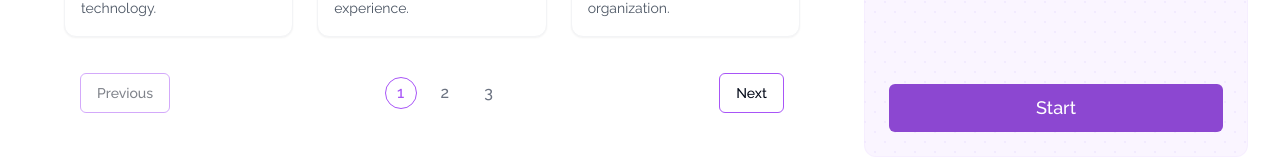
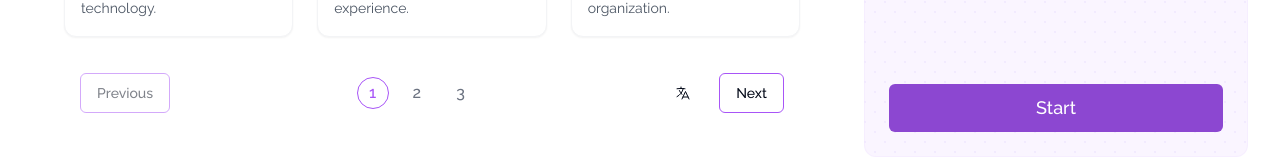
Before and after one commit to singularitybridge/sb-realtime-slideshow-ai, a Next.js app: page / in a window 1280 px wide. Shown: the part 620-783 px from the top of the page. Built offline with nearby package versions, Linux system fonts and the light colour scheme.

Commit message:
Add language store and integrate translations into AvatarInfo and BroadcastButton components

```diff
--- a/app/page.tsx
+++ b/app/page.tsx
@@ -14,8 +14,13 @@ import { WandButton } from "@/components/wand-button"
 import { motion } from "framer-motion"
 import { useToolsFunctions } from "@/hooks/use-tools"
 import { SecuritySlides } from "@/components/security-slides"
+import { useLanguageStore } from "@/hooks/use-language-store"
+import { translations } from "@/lib/translations"
 
 const App: React.FC = () => {
+  const { language } = useLanguageStore()
+  const t = translations[language]
+
   const [agentConfig, setAgentConfig] = useState<AgentConfig>(() => {
     const stored = typeof window !== 'undefined' ? localStorage.getItem('agentConfig') : null
     return stored ? JSON.parse(stored) : {
@@ -57,7 +62,7 @@ const App: React.FC = () => {
   }, [registerFunction, toolsFunctions])
 
   return (
-    <main className="h-screen p-8">
+    <main className="h-screen p-8" dir={language === 'he' ? 'rtl' : 'ltr'}>
       <div className="h-full grid grid-cols-3 gap-8">
         <motion.div
           className="col-span-2 overflow-hidden"
@@ -88,7 +93,7 @@ const App: React.FC = () => {
               <>
                 <div className="h-px bg-border my-6" />
                 <div className="flex items-center justify-between mb-4">
-                  <h2 className="text-xl font-light">Conversation</h2>
+                  <h2 className="text-xl font-light">{t.sections.conversation}</h2>
                   {isSessionActive && (
                     <div className="flex gap-2">
                       <MuteButton audioStream={audioStreamRef.current} />
--- a/components/avatar-info.tsx
+++ b/components/avatar-info.tsx
@@ -12,6 +12,8 @@ import { Textarea } from "@/components/ui/textarea"
 import { Label } from "@/components/ui/label"
 import { useEffect, useState } from "react"
 import { systemPrompt } from "@/config/openai"
+import { useLanguageStore } from "@/hooks/use-language-store"
+import { translations } from "@/lib/translations"
 
 export interface AgentConfig {
   name: string;
@@ -33,6 +35,8 @@ interface AvatarInfoProps {
 export function AvatarInfo({ onConfigChange, hideEdit = false }: AvatarInfoProps) {
   const [config, setConfig] = useState<AgentConfig>(defaultConfig)
   const [open, setOpen] = useState(false)
+  const { language } = useLanguageStore()
+  const t = translations[language]
 
   useEffect(() => {
     const stored = localStorage.getItem('agentConfig')
@@ -70,7 +74,7 @@ export function AvatarInfo({ onConfigChange, hideEdit = false }: AvatarInfoProps
         <Dialog open={open} onOpenChange={setOpen}>
           <DialogTrigger asChild>
             <Button variant="outline" size="sm">
-              Edit
+              {t.buttons.edit}
             </Button>
           </DialogTrigger>
           <DialogContent className="sm:max-w-[425px]">
--- a/components/broadcast-button.tsx
+++ b/components/broadcast-button.tsx
@@ -2,6 +2,8 @@ import { Button } from "@/components/ui/button"
 import { Input } from "@/components/ui/input"
 import { Square, Loader2 } from "lucide-react"
 import { useState, KeyboardEvent, useEffect } from "react"
+import { useLanguageStore } from "@/hooks/use-language-store"
+import { translations } from "@/lib/translations"
 
 interface BroadcastButtonProps {
   isSessionActive: boolean
@@ -13,6 +15,8 @@ export function BroadcastButton({ isSessionActive, onClick, dataChannel }: Broad
   const [inputText, setInputText] = useState("")
   const [isChannelReady, setIsChannelReady] = useState(false)
   const [isLoading, setIsLoading] = useState(false)
+  const { language } = useLanguageStore()
+  const t = translations[language]
 
   useEffect(() => {
     if (!dataChannel) {
@@ -99,22 +103,22 @@ export function BroadcastButton({ isSessionActive, onClick, dataChannel }: Broad
         {isLoading ? (
           <>
             <Loader2 className="h-5 w-5 animate-spin" />
-            Starting...
+            {t.buttons.starting}
           </>
         ) : (
-          "Start"
+          t.buttons.start
         )}
       </Button>
     )
   }
 
   return (
-    <div className="flex gap-2 w-full">
+    <div className="flex gap-2 w-full" dir={language === 'he' ? 'rtl' : 'ltr'}>
       <Input
         value={inputText}
         onChange={(e) => setInputText(e.target.value)}
         onKeyPress={handleKeyPress}
-        placeholder={isChannelReady ? "Type your message..." : "Connecting..."}
+        placeholder={isChannelReady ? t.input.placeholder : t.input.connecting}
         disabled={!isChannelReady}
         className="flex-1 py-6 text-lg disabled:opacity-50"
       />
@@ -124,6 +128,7 @@ export function BroadcastButton({ isSessionActive, onClick, dataChannel }: Broad
         onClick={handleSubmit}
         disabled={!isChannelReady || !inputText.trim()}
         className="py-6"
+        aria-label={t.buttons.send}
       >
         <svg xmlns="http://www.w3.org/2000/svg" viewBox="0 0 24 24" fill="none" stroke="currentColor" strokeWidth="2" strokeLinecap="round" strokeLinejoin="round" className="h-5 w-5">
           <path d="m3 3 3 9-3 9 19-9Z" />
@@ -134,6 +139,7 @@ export function BroadcastButton({ isSessionActive, onClick, dataChannel }: Broad
         size="icon"
         onClick={onClick}
         className="py-6"
+        aria-label={t.buttons.stop}
       >
         <Square className="h-5 w-5" />
       </Button>
--- a/components/security-slides.tsx
+++ b/components/security-slides.tsx
@@ -1,7 +1,10 @@
-import React, { useEffect } from 'react';
+import React, { useEffect, useMemo } from 'react';
 import { useSlideStore } from '@/hooks/use-slides-store';
 import { Button } from './ui/button';
 import { motion, AnimatePresence } from 'framer-motion';
+import { translations } from '@/lib/translations';
+import { useLanguageStore } from '@/hooks/use-language-store';
+import { LanguageIcon } from '@heroicons/react/24/outline';
 import {
   MicrophoneIcon,
   ArrowPathRoundedSquareIcon,
@@ -28,74 +31,78 @@ interface Slide {
   blocks: SlideBlock[];
 }
 
-const slides: Slide[] = [
+
+export const SecuritySlides = () => {
+  const { currentSlide, nextSlide, prevSlide, setTotalSlides, setSlides, getCurrentSlideContent } = useSlideStore();
+  const { language, setLanguage } = useLanguageStore();
+
+  const t = translations[language];
+
+  const slides: Slide[] = useMemo(() => [
     {
-    title: "Welcome to AI-Powered Presentations",
-    description: "Experience the future of presentations with our AI assistant. This innovative system combines real-time voice interaction, dynamic content generation, and intelligent slide management to create engaging and interactive presentations. Whether you're teaching, presenting, or brainstorming, our AI assistant is here to enhance your experience.",
+      title: t.slides.welcome.title,
+      description: t.slides.welcome.description,
       blocks: [
         {
           id: uuidv4(),
-        title: "Voice Interaction",
-        content: "Speak naturally with our AI assistant using advanced speech recognition and natural language processing technology."
+          title: t.slides.welcome.blocks.voiceInteraction.title,
+          content: t.slides.welcome.blocks.voiceInteraction.content
         },
         {
           id: uuidv4(),
-        title: "Real-time Updates",
-        content: "Watch as your slides update dynamically based on your conversation with the AI, creating a truly interactive experience."
+          title: t.slides.welcome.blocks.realTimeUpdates.title,
+          content: t.slides.welcome.blocks.realTimeUpdates.content
         },
         {
           id: uuidv4(),
-        title: "Smart Navigation",
-        content: "Effortlessly move between slides using voice commands or traditional controls, with AI-powered content organization."
+          title: t.slides.welcome.blocks.smartNavigation.title,
+          content: t.slides.welcome.blocks.smartNavigation.content
         }
       ]
     },
     {
-    title: "AI Capabilities & Features",
-    description: "Our system leverages cutting-edge AI technology to provide a seamless and intuitive presentation experience. The AI assistant understands context, remembers previous interactions, and can adapt its responses to better suit your needs. With support for multiple languages and various presentation styles, it's designed to be versatile and user-friendly.",
+      title: t.slides.capabilities.title,
+      description: t.slides.capabilities.description,
       blocks: [
         {
           id: uuidv4(),
-        title: "Content Generation",
-        content: "The AI can help create, modify, and enhance slide content based on your instructions and requirements."
+          title: t.slides.capabilities.blocks.contentGeneration.title,
+          content: t.slides.capabilities.blocks.contentGeneration.content
         },
         {
           id: uuidv4(),
-        title: "Interactive Learning",
-        content: "Engage in dynamic conversations with the AI to explore topics, ask questions, and deepen understanding."
+          title: t.slides.capabilities.blocks.interactiveLearning.title,
+          content: t.slides.capabilities.blocks.interactiveLearning.content
         },
         {
           id: uuidv4(),
-        title: "Customization",
-        content: "Tailor the AI's behavior, voice, and personality to match your preferences and presentation style."
+          title: t.slides.capabilities.blocks.customization.title,
+          content: t.slides.capabilities.blocks.customization.content
         }
       ]
     },
     {
-    title: "Getting Started",
-    description: "Begin your journey with our AI presentation system by exploring its core features. The system is designed to be intuitive while offering powerful capabilities. You can start with basic voice commands and gradually discover more advanced features as you become comfortable with the interface.",
+      title: t.slides.gettingStarted.title,
+      description: t.slides.gettingStarted.description,
       blocks: [
         {
           id: uuidv4(),
-        title: "Basic Commands",
-        content: "Start with simple voice commands like 'next slide', 'update title', or 'add content' to control your presentation."
+          title: t.slides.gettingStarted.blocks.basicCommands.title,
+          content: t.slides.gettingStarted.blocks.basicCommands.content
         },
         {
           id: uuidv4(),
-        title: "AI Interaction",
-        content: "Engage in natural conversations with the AI to create, modify, and enhance your presentation content."
+          title: t.slides.gettingStarted.blocks.aiInteraction.title,
+          content: t.slides.gettingStarted.blocks.aiInteraction.content
         },
         {
           id: uuidv4(),
-        title: "Advanced Features",
-        content: "Explore advanced capabilities like real-time content generation, dynamic updates, and interactive elements."
+          title: t.slides.gettingStarted.blocks.advancedFeatures.title,
+          content: t.slides.gettingStarted.blocks.advancedFeatures.content
         }
       ]
     }
-];
-
-export const SecuritySlides = () => {
-  const { currentSlide, nextSlide, prevSlide, setTotalSlides, setSlides, getCurrentSlideContent } = useSlideStore();
+  ], [t]);
 
   useEffect(() => {
     setTotalSlides(slides.length);
@@ -103,7 +110,7 @@ export const SecuritySlides = () => {
   }, [setTotalSlides, setSlides]);
 
   return (
-    <div className="h-full flex flex-col p-8">
+    <div className="h-full flex flex-col p-8" dir={language === 'he' ? 'rtl' : 'ltr'}>
       <AnimatePresence mode="wait">
         <motion.div
           key={currentSlide}
@@ -135,7 +142,7 @@ export const SecuritySlides = () => {
                     initial={{ opacity: 0, y: 20 }}
                     animate={{ opacity: 1, y: 0 }}
                     transition={{ delay: index * 0.2 }}
-                    className="group bg-white hover:bg-gray-50 p-4 rounded-xl border border-gray-100 shadow-sm hover:shadow-md transition-all duration-200"
+                    className={`group bg-white hover:bg-gray-50 p-4 rounded-xl border border-gray-100 shadow-sm hover:shadow-md transition-all duration-200 ${language === 'he' ? 'text-right' : 'text-left'}`}
                   >
                     <div className="flex flex-col h-full">
                       <div className="mb-3">
@@ -170,7 +177,7 @@ export const SecuritySlides = () => {
           variant="outline-purple"
           disabled={currentSlide === 0}
         >
-          Previous
+          {t.navigation.previous}
         </Button>
 
         <div className="flex items-center gap-3">
@@ -188,13 +195,23 @@ export const SecuritySlides = () => {
           ))}
         </div>
 
+        <div className="flex items-center gap-4">
+          <Button
+            variant="ghost"
+            size="icon"
+            onClick={() => setLanguage(language === 'en' ? 'he' : 'en')}
+            className="rounded-full"
+          >
+            <LanguageIcon className="w-5 h-5" />
+          </Button>
           <Button
             onClick={nextSlide}
             variant="outline-purple"
             disabled={currentSlide === slides.length - 1}
           >
-          Next
+            {t.navigation.next}
           </Button>
+        </div>
       </div>
     </div>
   );
--- /dev/null
+++ b/hooks/use-language-store.ts
@@ -0,0 +1,12 @@
+import { create } from 'zustand';
+import { Language } from '@/lib/translations';
+
+interface LanguageStore {
+  language: Language;
+  setLanguage: (language: Language) => void;
+}
+
+export const useLanguageStore = create<LanguageStore>((set) => ({
+  language: 'en',
+  setLanguage: (language) => set({ language }),
+}));
--- /dev/null
+++ b/lib/translations.ts
@@ -0,0 +1,156 @@
+export const translations = {
+  en: {
+    slides: {
+      welcome: {
+        title: "Welcome to AI-Powered Presentations",
+        description: "Experience the future of presentations with our AI assistant. This innovative system combines real-time voice interaction, dynamic content generation, and intelligent slide management to create engaging and interactive presentations. Whether you're teaching, presenting, or brainstorming, our AI assistant is here to enhance your experience.",
+        blocks: {
+          voiceInteraction: {
+            title: "Voice Interaction",
+            content: "Speak naturally with our AI assistant using advanced speech recognition and natural language processing technology."
+          },
+          realTimeUpdates: {
+            title: "Real-time Updates",
+            content: "Watch as your slides update dynamically based on your conversation with the AI, creating a truly interactive experience."
+          },
+          smartNavigation: {
+            title: "Smart Navigation",
+            content: "Effortlessly move between slides using voice commands or traditional controls, with AI-powered content organization."
+          }
+        }
+      },
+      capabilities: {
+        title: "AI Capabilities & Features",
+        description: "Our system leverages cutting-edge AI technology to provide a seamless and intuitive presentation experience. The AI assistant understands context, remembers previous interactions, and can adapt its responses to better suit your needs. With support for multiple languages and various presentation styles, it's designed to be versatile and user-friendly.",
+        blocks: {
+          contentGeneration: {
+            title: "Content Generation",
+            content: "The AI can help create, modify, and enhance slide content based on your instructions and requirements."
+          },
+          interactiveLearning: {
+            title: "Interactive Learning",
+            content: "Engage in dynamic conversations with the AI to explore topics, ask questions, and deepen understanding."
+          },
+          customization: {
+            title: "Customization",
+            content: "Tailor the AI's behavior, voice, and personality to match your preferences and presentation style."
+          }
+        }
+      },
+      gettingStarted: {
+        title: "Getting Started",
+        description: "Begin your journey with our AI presentation system by exploring its core features. The system is designed to be intuitive while offering powerful capabilities. You can start with basic voice commands and gradually discover more advanced features as you become comfortable with the interface.",
+        blocks: {
+          basicCommands: {
+            title: "Basic Commands",
+            content: "Start with simple voice commands like 'next slide', 'update title', or 'add content' to control your presentation."
+          },
+          aiInteraction: {
+            title: "AI Interaction",
+            content: "Engage in natural conversations with the AI to create, modify, and enhance your presentation content."
+          },
+          advancedFeatures: {
+            title: "Advanced Features",
+            content: "Explore advanced capabilities like real-time content generation, dynamic updates, and interactive elements."
+          }
+        }
+      }
+    },
+    navigation: {
+      previous: "Previous",
+      next: "Next"
+    },
+    buttons: {
+      start: "Start",
+      stop: "Stop",
+      edit: "Edit",
+      starting: "Starting...",
+      send: "Send message"
+    },
+    input: {
+      placeholder: "Type your message...",
+      connecting: "Connecting..."
+    },
+    sections: {
+      conversation: "Conversation"
+    }
+  },
+  he: {
+    slides: {
+      welcome: {
+        title: "ברוכים הבאים למצגות מבוססות בינה מלאכותית",
+        description: "חווה את עתיד המצגות עם העוזר החכם שלנו. מערכת חדשנית זו משלבת אינטראקציה קולית בזמן אמת, יצירת תוכן דינמי וניהול מצגות חכם ליצירת מצגות מעניינות ואינטראקטיביות. בין אם אתה מלמד, מציג או מסייר ברעיונות, העוזר החכם שלנו כאן כדי לשפר את החוויה שלך.",
+        blocks: {
+          voiceInteraction: {
+            title: "אינטראקציה קולית",
+            content: "דבר באופן טבעי עם העוזר החכם שלנו באמצעות טכנולוגיית זיהוי דיבור מתקדמת ועיבוד שפה טבעית."
+          },
+          realTimeUpdates: {
+            title: "עדכונים בזמן אמת",
+            content: "צפה כיצד המצגת שלך מתעדכנת באופן דינמי בהתבסס על השיחה שלך עם הבינה המלאכותית, ליצירת חוויה אינטראקטיבית אמיתית."
+          },
+          smartNavigation: {
+            title: "ניווט חכם",
+            content: "נווט בקלות בין שקופיות באמצעות פקודות קוליות או בקרים מסורתיים, עם ארגון תוכן מבוסס בינה מלאכותית."
+          }
+        }
+      },
+      capabilities: {
+        title: "יכולות ותכונות הבינה המלאכותית",
+        description: "המערכת שלנו מנצלת טכנולוגיית בינה מלאכותית מתקדמת כדי לספק חוויית מצגת חלקה ואינטואיטיבית. העוזר החכם מבין הקשר, זוכר אינטראקציות קודמות ויכול להתאים את תגובותיו כדי להתאים טוב יותר לצרכים שלך. עם תמיכה במספר שפות וסגנונות מצגת שונים, היא מתוכננת להיות רב-תכליתית וידידותית למשתמש.",
+        blocks: {
+          contentGeneration: {
+            title: "יצירת תוכן",
+            content: "הבינה המלאכותית יכולה לעזור ליצור, לשנות ולשפר את תוכן המצגת בהתאם להוראות והדרישות שלך."
+          },
+          interactiveLearning: {
+            title: "למידה אינטראקטיבית",
+            content: "השתתף בשיחות דינמיות עם הבינה המלאכותית כדי לחקור נושאים, לשאול שאלות ולהעמיק את ההבנה."
+          },
+          customization: {
+            title: "התאמה אישית",
+            content: "התאם את התנהגות הבינה המלאכותית, הקול והאישיות שלה כדי להתאים להעדפות וסגנון המצגת שלך."
+          }
+        }
+      },
+      gettingStarted: {
+        title: "התחלת השימוש",
+        description: "התחל את המסע שלך עם מערכת המצגות החכמה שלנו על ידי חקירת התכונות העיקריות שלה. המערכת מתוכננת להיות אינטואיטיבית תוך הצעת יכולות חזקות. אתה יכול להתחיל עם פקודות קוליות בסיסיות ובהדרגה לגלות תכונות מתקדמות יותר ככל שתרגיש נוח יותר עם הממשק.",
+        blocks: {
+          basicCommands: {
+            title: "פקודות בסיסיות",
+            content: "התחל עם פקודות קוליות פשוטות כמו 'שקופית הבאה', 'עדכן כותרת' או 'הוסף תוכן' כדי לשלוט במצגת שלך."
+          },
+          aiInteraction: {
+            title: "אינטראקציה עם הבינה המלאכותית",
+            content: "השתתף בשיחות טבעיות עם הבינה המלאכותית כדי ליצור, לשנות ולשפר את תוכן המצגת שלך."
+          },
+          advancedFeatures: {
+            title: "תכונות מתקדמות",
+            content: "חקור יכולות מתקדמות כמו יצירת תוכן בזמן אמת, עדכונים דינמיים ואלמנטים אינטראקטיביים."
+          }
+        }
+      }
+    },
+    navigation: {
+      previous: "הקודם",
+      next: "הבא"
+    },
+    buttons: {
+      start: "התחל",
+      stop: "עצור",
+      edit: "ערוך",
+      starting: "מתחיל...",
+      send: "שלח הודעה"
+    },
+    input: {
+      placeholder: "הקלד את ההודעה שלך...",
+      connecting: "מתחבר..."
+    },
+    sections: {
+      conversation: "שיחה"
+    }
+  }
+};
+
+export type Language = keyof typeof translations;
```
Lines whose indentation alone changed are shown as unchanged.
